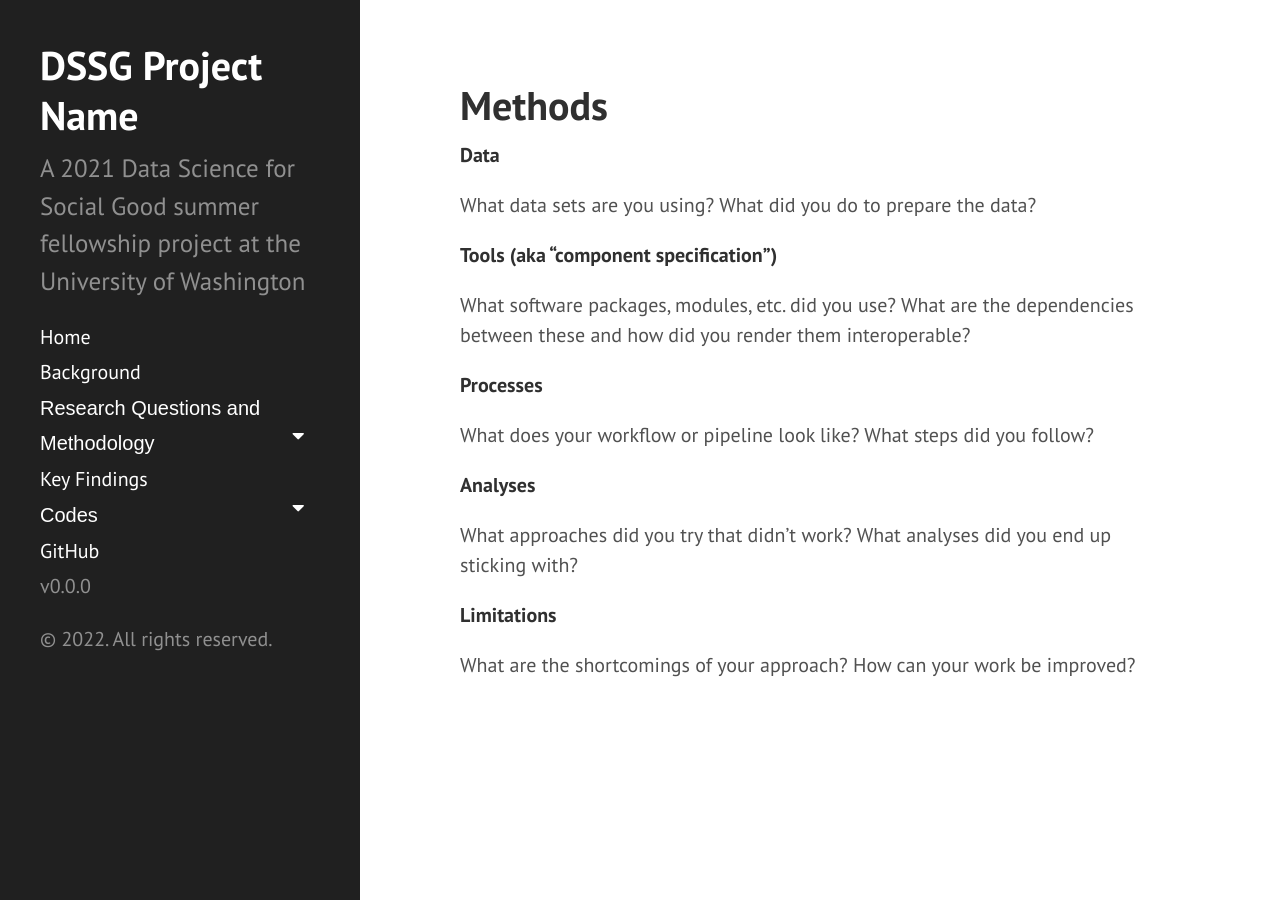
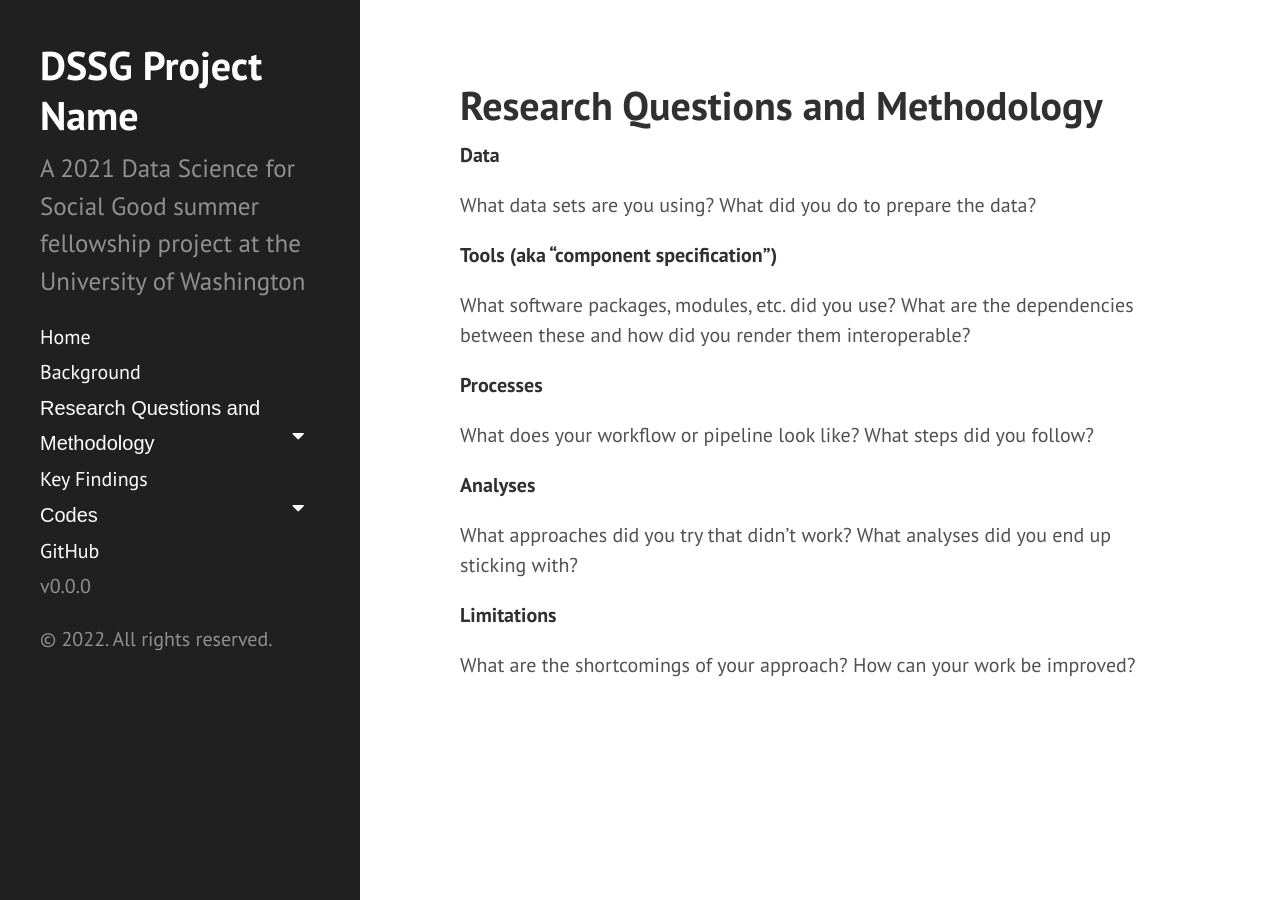
Before and after one commit to janeluke/CP255-Project, a Jekyll site: the page built from Research Questions and Methodology.md, in a window 1280 px wide. Built offline with Jekyll 4.4.1, drawn with Linux system fonts in a browser that asks for light colours.

Commit message:
Update and rename methods.md to Research Questions and Methodology.md

```diff
--- a/methods.md
+++ b/Research Questions and Methodology.md
@@ -1,6 +1,6 @@
 ---
 layout: page
-title: Methods
+title: Research Questions and Methodology
 ---
 
 **Data**
```
